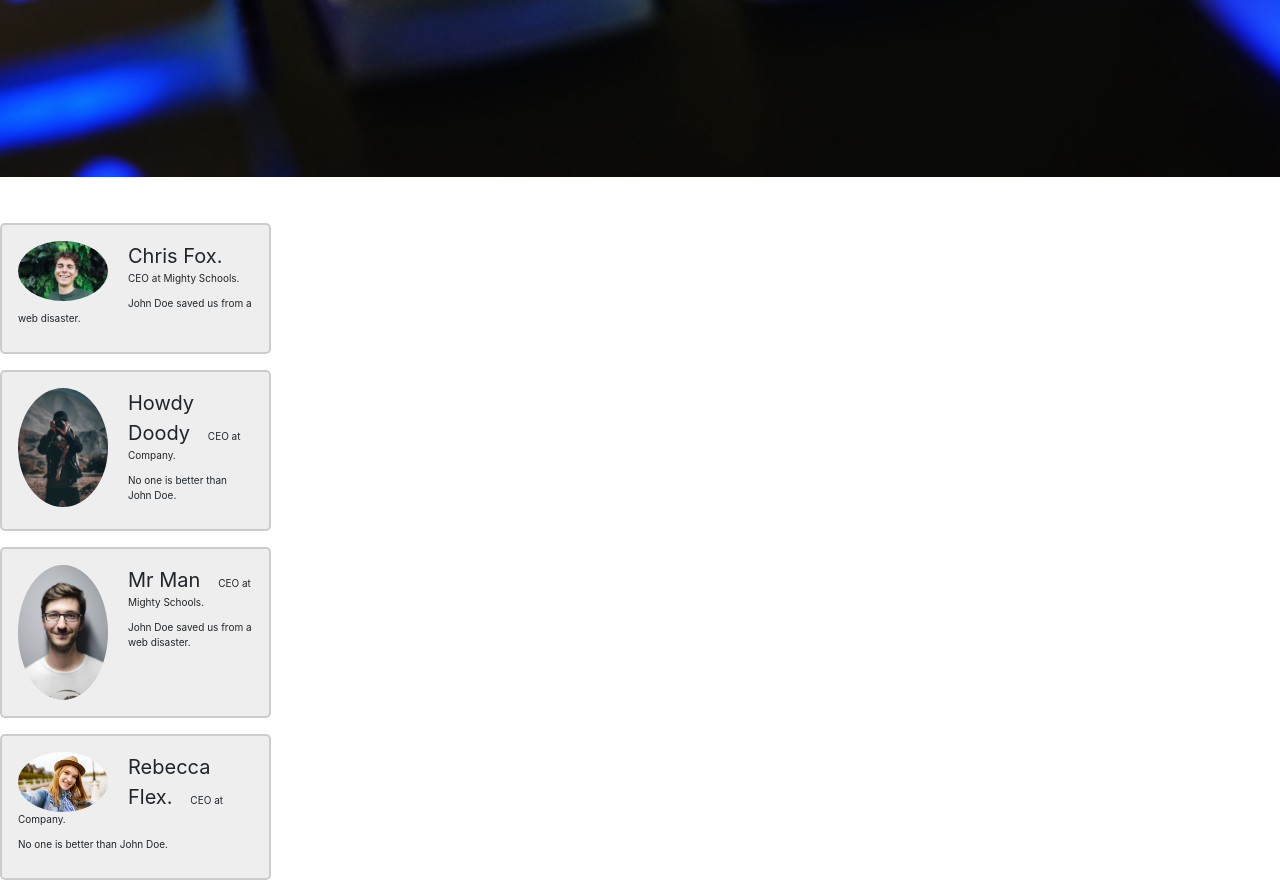
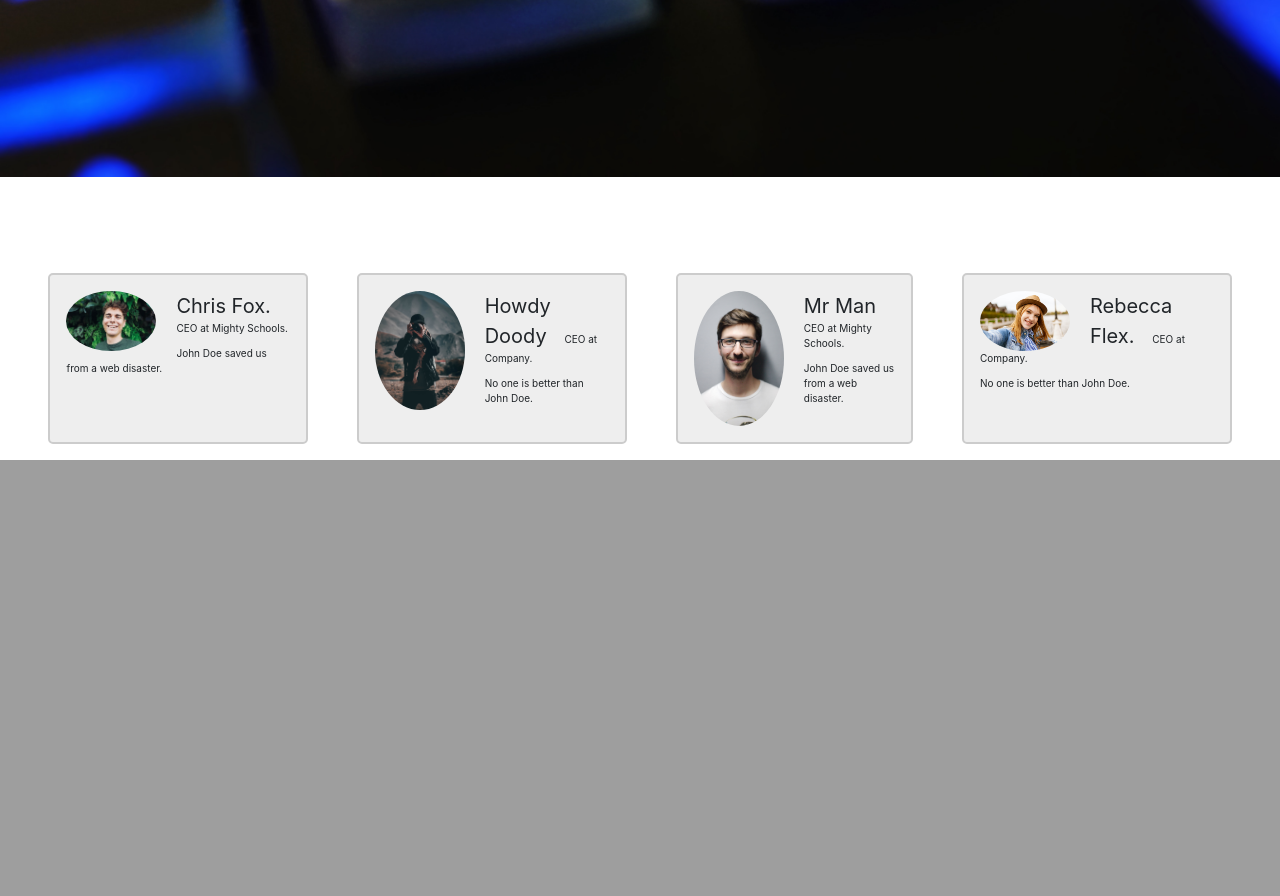
Before and after one commit to geminerald/buglight, a Django app: page / in a window 1280 px wide. Shown: the part 1553-2449 px from the top of the page. After the commit the page ends 2013 px from the top, so only its background shows below. Run offline with Django 3.2, Linux system fonts and the light colour scheme; some libraries are stand-ins or nearby versions.

Commit message:
added flexbox positioning and  styles to testimonial section

```diff
--- a/static/css/custom.css
+++ b/static/css/custom.css
@@ -177,9 +177,15 @@ nav{
 }
 
 .testimonials{
-position: absolute;
+    position: absolute;
     top: 220vh;
     left: 0;
+    display: flex;
+    flex-flow: row wrap;
+    justify-content: space-evenly;
+    margin-top: 50px;
+    margin-bottom: 50px;
+    width: 100%;
 }
 
 /* Style the container with a rounded border, grey background and some padding and margin */
```
